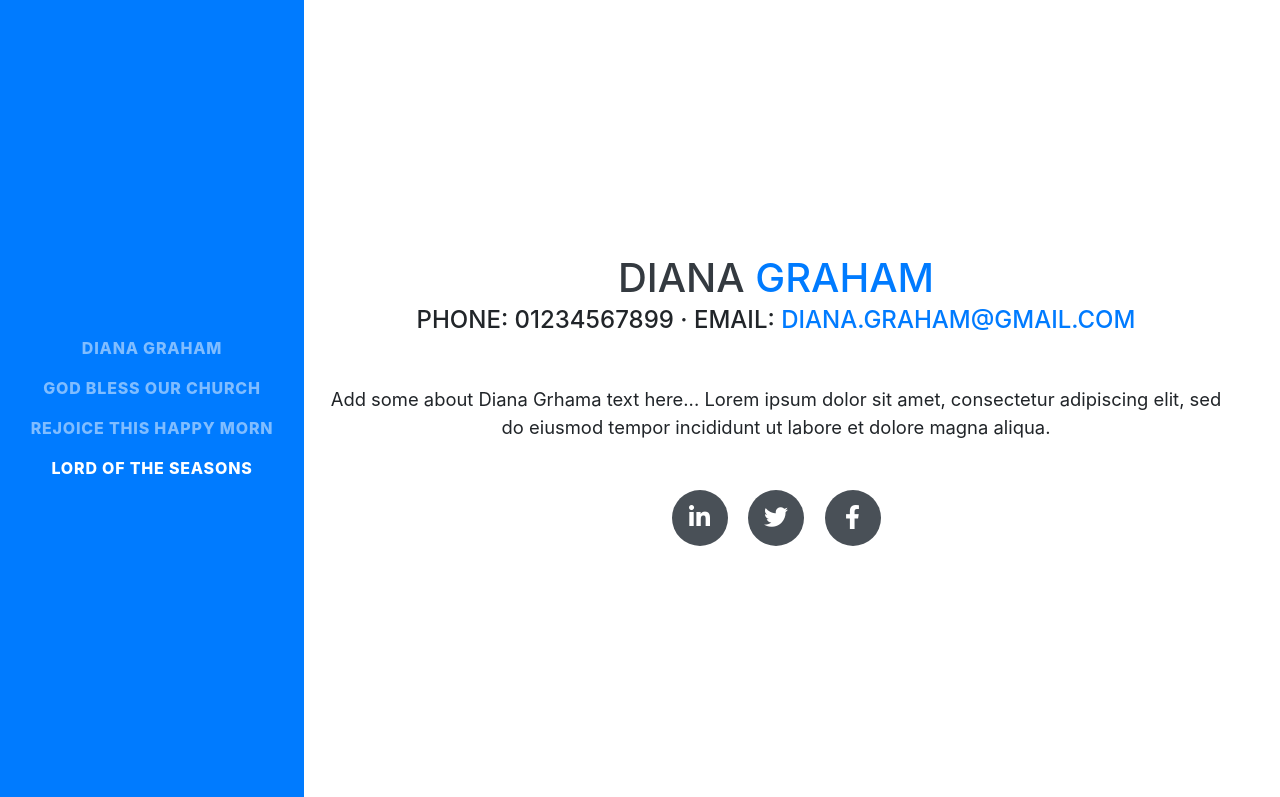
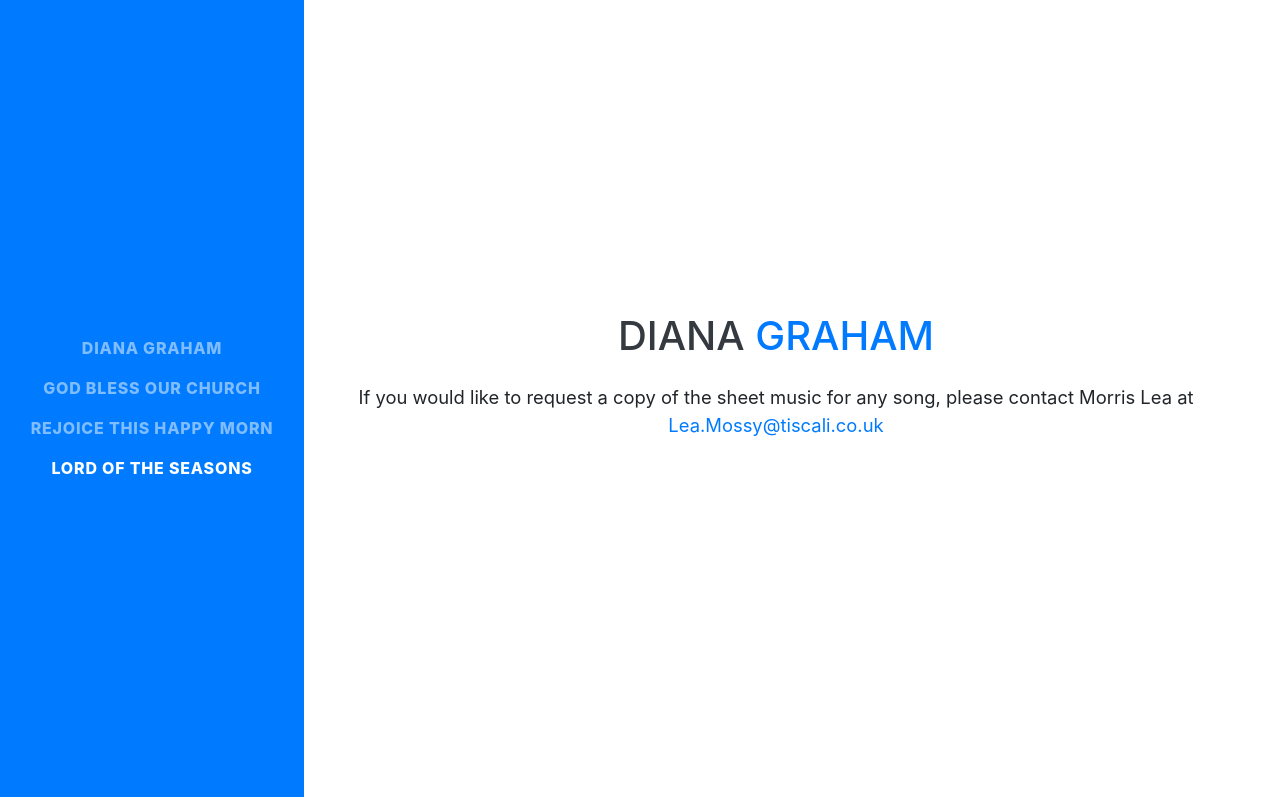
Before and after one commit to Zedilious/DG-Sheet-Music-Site, a website with bundled scripts: page index.html in a window 1280 px wide. Shown: the top 797 px of the page. Built offline with nearby package versions, Linux system fonts and the light colour scheme; a web font is replaced by a local one.

Commit message:
[master] About me content updated

```diff
--- a/index.html
+++ b/index.html
@@ -6,7 +6,7 @@
   <meta charset="utf-8">
   <meta name="viewport" content="width=device-width, initial-scale=1, shrink-to-fit=no">
   <meta name="description" content="">
-  <meta name="author" content="TMPhobos">
+  <meta name="author" content="Luke Hipkiss">
 
   <title>Diana Graham - Lyrics</title>
 
@@ -60,21 +60,22 @@
         <h1 class="mb-0">Diana
           <span class="text-primary">Graham</span>
         </h1>
-        <div class="subheading mb-5">Phone: 01234567899 · Email:
-          <a href="mailto:name@email.com">Diana.Graham@GMail.com</a>
-        </div>
-        <p class="lead mb-5">Add some about Diana Grhama text here... Lorem ipsum dolor sit amet, consectetur adipiscing elit, sed do eiusmod tempor incididunt ut labore et dolore magna aliqua. </p>
-        <div class="social-icons">
-          <a href="#">
-            <i class="fab fa-linkedin-in"></i>
-          </a>
-          <a href="#">
-            <i class="fab fa-twitter"></i>
-          </a>
-          <a href="#">
-            <i class="fab fa-facebook-f"></i>
-          </a>
-        </div>
+<!--        <div class="subheading mb-5">Phone: 01234567899 · Email:-->
+<!--          <a href="mailto:name@email.com">Diana.Graham@GMail.com</a>-->
+<!--        </div>-->
+        <br>
+        <p class="lead mb-5">If you would like to request a copy of the sheet music for any song, please contact Morris Lea at <a href="mailto:lea.mossy@tiscali.co.uk">Lea.Mossy@tiscali.co.uk</a></p>
+<!--        <div class="social-icons">-->
+<!--          <a href="#">-->
+<!--            <i class="fab fa-linkedin-in"></i>-->
+<!--          </a>-->
+<!--          <a href="#">-->
+<!--            <i class="fab fa-twitter"></i>-->
+<!--          </a>-->
+<!--          <a href="#">-->
+<!--            <i class="fab fa-facebook-f"></i>-->
+<!--          </a>-->
+<!--        </div>-->
       </div>
     </section>
 
```
